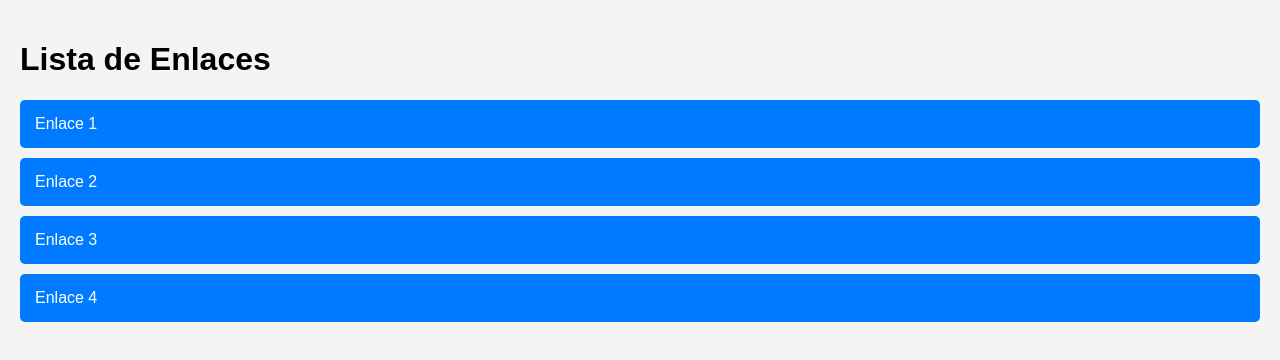
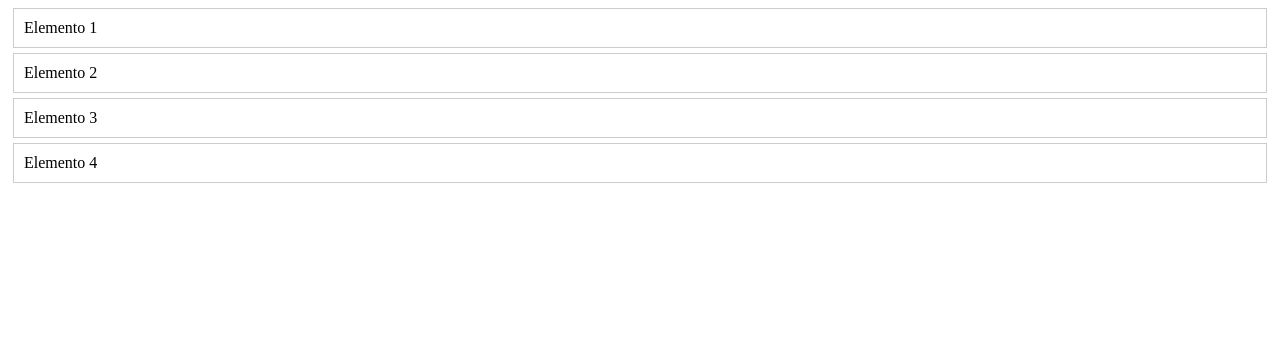
Before and after one commit to prueban3/junt55, a plain HTML site: page index.html in a window 1280 px wide. Drawn offline with Linux system fonts and the light colour scheme.

Commit message:
Update index.html

```diff
--- a/index.html
+++ b/index.html
@@ -3,44 +3,26 @@
 <head>
     <meta charset="UTF-8">
     <meta name="viewport" content="width=device-width, initial-scale=1.0">
-    <title>Lista de Enlaces</title>
+    <title>Lista de Elementos</title>
     <style>
-        body {
-            font-family: Arial, sans-serif;
-            background-color: #f4f4f4;
-            margin: 0;
-            padding: 20px;
-        }
-        ul {
-            list-style-type: none;
-            padding: 0;
-        }
-        li {
-            margin: 10px 0;
-        }
-        a {
-            display: block;
-            padding: 15px;
-            background-color: #007BFF;
-            color: white;
-            text-decoration: none;
-            border-radius: 5px;
+        .elemento {
+            padding: 10px;
+            margin: 5px;
+            border: 1px solid #ccc;
             transition: background-color 0.3s;
         }
-        a:hover {
-            background-color: #0056b3;
+
+        .elemento:hover {
+            background-color: #f0f0f0; /* Color al pasar el ratón */
         }
     </style>
 </head>
 <body>
 
-    <h1>Lista de Enlaces</h1>
-    <ul>
-        <li><a href="https://www.ejemplo1.com">Enlace 1</a></li>
-        <li><a href="https://www.ejemplo2.com">Enlace 2</a></li>
-        <li><a href="https://www.ejemplo3.com">Enlace 3</a></li>
-        <li><a href="https://www.ejemplo4.com">Enlace 4</a></li>
-    </ul>
+    <div class="elemento">Elemento 1</div>
+    <div class="elemento">Elemento 2</div>
+    <div class="elemento">Elemento 3</div>
+    <div class="elemento">Elemento 4</div>
 
 </body>
 </html>
```
